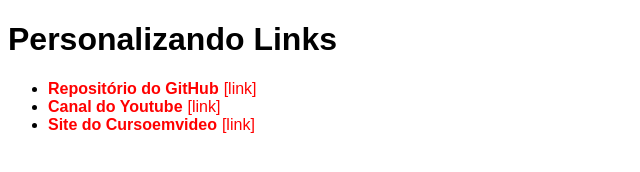
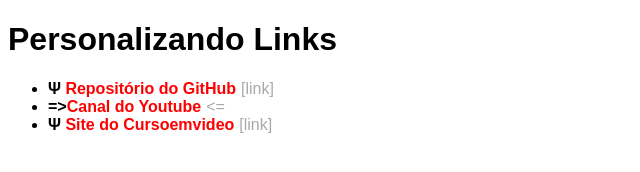
Before and after one commit to machado-vitor-santos/html-css, a plain HTML site: page Estudos/HTML e CSS/Ex021/links.html in a window 1280 px wide. Shown: the whole page, without its empty margins (0-640 px from the left). Drawn offline with Linux system fonts and the light colour scheme.

Commit message:
Pseudo Elementos em CSS
 /*
        # = id
        . = class
        : = pseudo-class
        :: = pseudo-element
        > = children
        */
Ex de pseudo-elemento
::before{
content: '';
}

::after{
content: '';
}

```diff
--- a/Estudos/HTML e CSS/Ex021/links.html
+++ b/Estudos/HTML e CSS/Ex021/links.html
@@ -5,6 +5,15 @@
     <meta name="viewport" content="width=device-width, initial-scale=1.0">
     <title>Links</title>
     <style>
+
+        /*
+        # = id
+        . = class
+        : = pseudo-class
+        :: = pseudo-element
+        > = children
+        */
+
         body {
             font-family: Arial, Helvetica, sans-serif;
         }
@@ -28,11 +37,24 @@
             color: yellow;
         }
 
+        a::before { /* Antes do elementos alvo executa as modificações nos atributos*/
+            content:'Ψ '; /*adiciona algo ao conteúdo do HTML*/
+            color: black;
+        }
+
+        a.especial::before{
+            content:'=>';
+        }
+
+        a.especial::after{
+            content:'<=';
+        }
+
         a::after { /* Depois do elementos alvo executa as modificações nos atributos*/
-            content: '[link]';
+            content: '[link]'; /*adiciona algo ao conteúdo do HTML*/
             text-decoration: none;
             font-weight: normal;
-            color: red;
+            color: darkgray;
             margin-left: 5px;
         }
     </style>
@@ -41,7 +63,7 @@
     <h1>Personalizando Links</h1>
     <ul>
         <li><a href="https://github.com/" target="_blank" rel="external">Repositório do GitHub</a></li>
-        <li><a href="https://www.youtube.com/@CursoemVideo" target="_blank" rel="external">Canal do Youtube</a></li>
+        <li><a href="https://www.youtube.com/@CursoemVideo" target="_blank" rel="external" class="especial">Canal do Youtube</a></li>
         <li><a href="https://www.cursoemvideo.com/" target="_blank" rel="external">Site do Cursoemvideo</a></li>
     </ul>
 </body>
```
